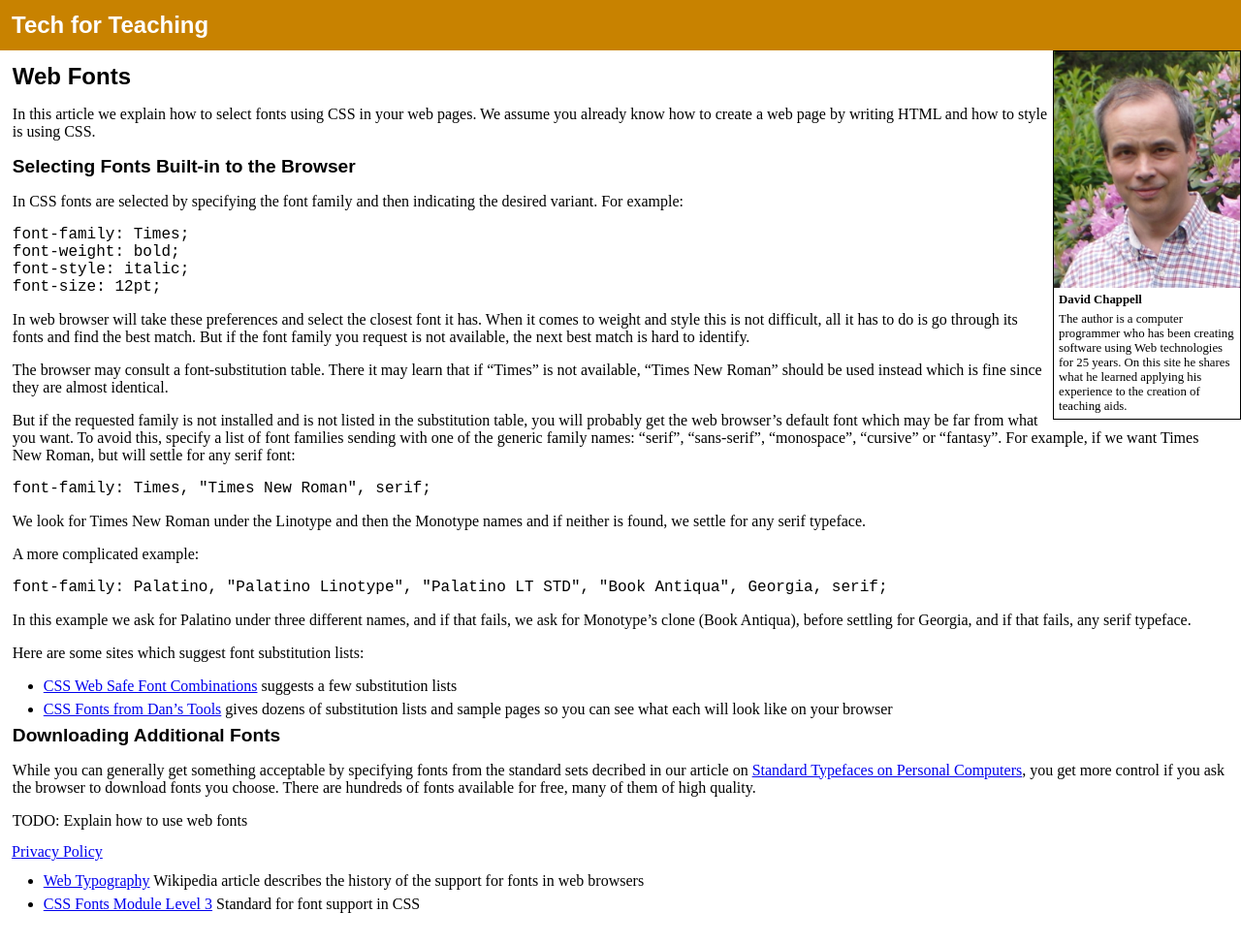
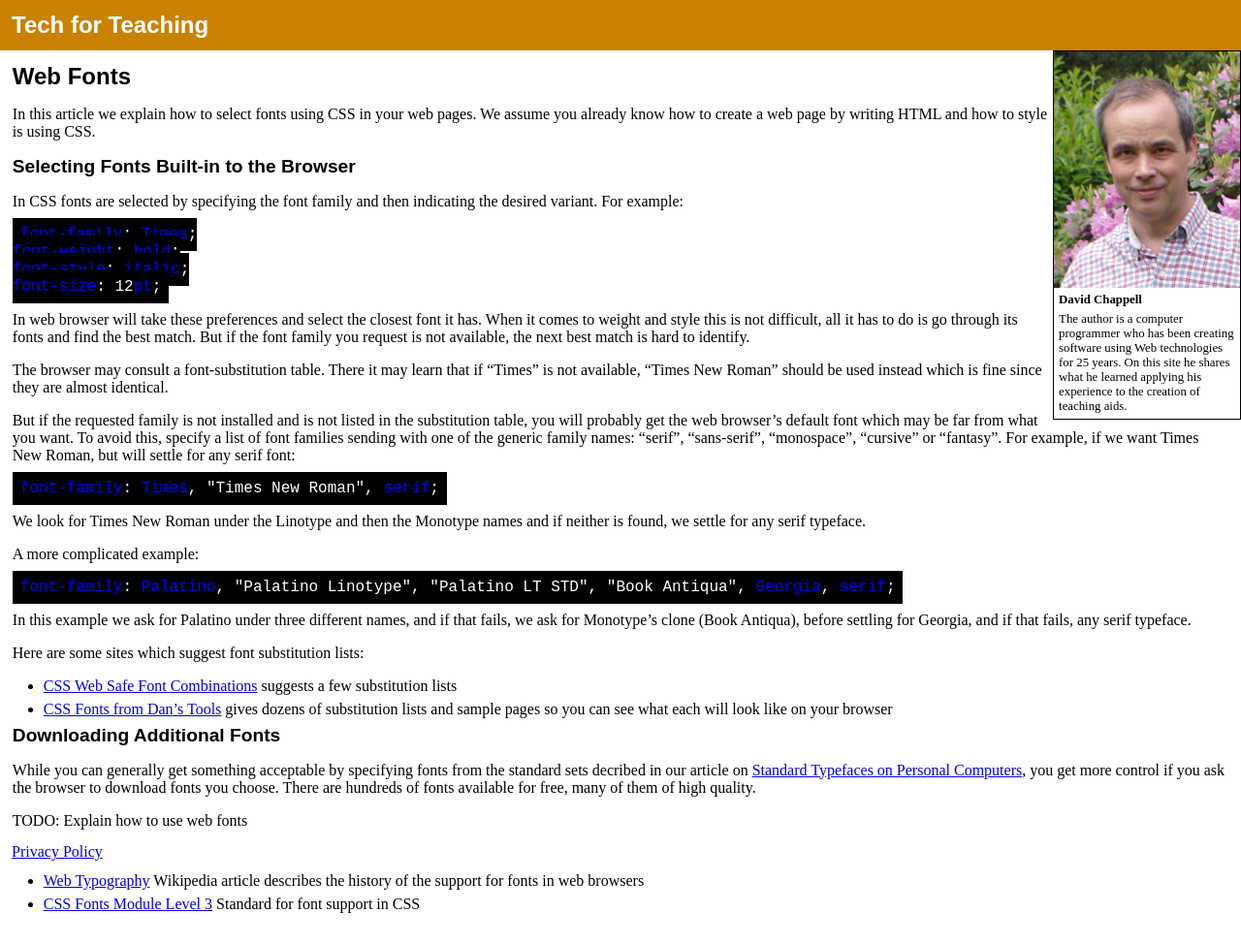
Before and after one commit to david672orford/tech-for-teaching, a Jekyll site: the page built from typefaces/webfonts/index.md, in a window 1280 px wide. Shown: the whole page at 97% size. Built offline with Jekyll 4.4.1, drawn with Linux system fonts in a browser that asks for light colours; our own code applies the rules of GitHub Pages for plain Markdown files.

Commit message:
added syntax highlighting in code blocks

```diff
--- a/assets/css/style.css
+++ b/assets/css/style.css
@@ -87,3 +87,19 @@ FOOTER {
 	background-color: white;
 	font-size: 12pt;
 	}
+
+/* Syntax highlighting */
+CODE {
+	padding: .5em;
+	background-color: black;
+	color: white;
+	}
+.nt {		/* tag */
+	color: blue;
+	}
+.na {		/* attribute */
+	color: red;
+	}
+.ns {		/* string */
+	color: green;
+    }
```
